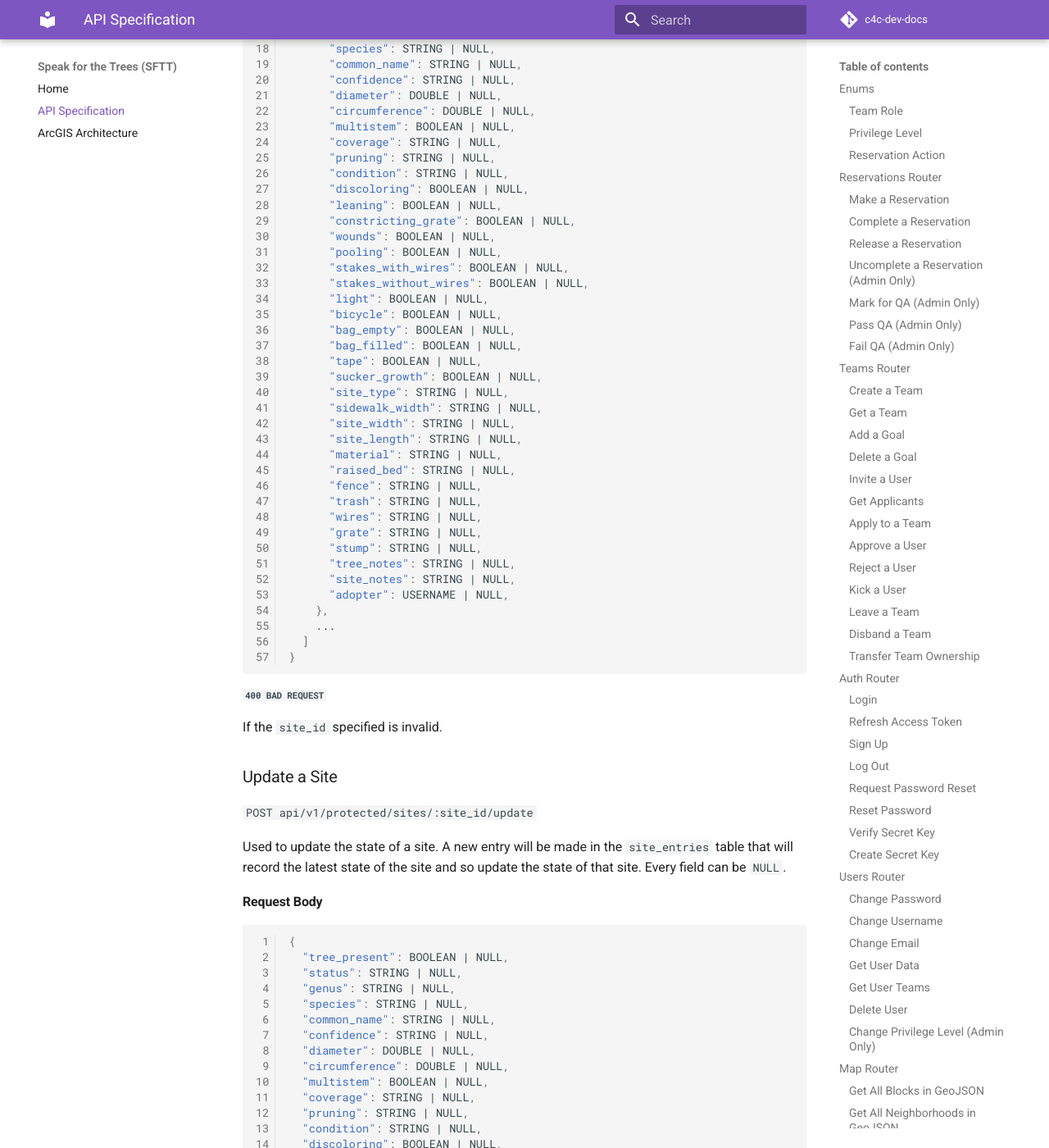
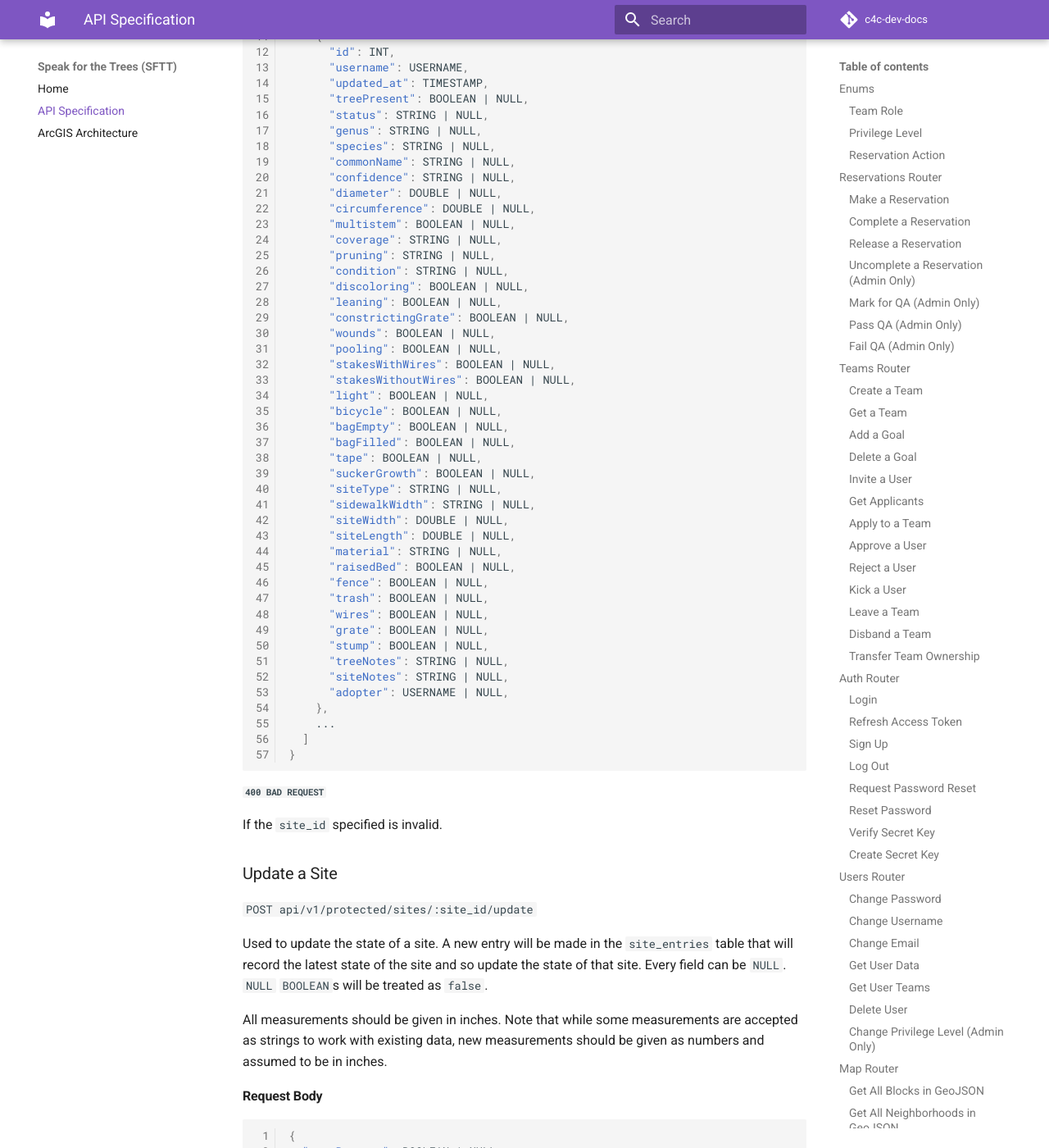
Before and after one commit to Code-4-Community/c4c-dev-docs, an MkDocs documentation site: the page built from docs/sftt/sftt-api-spec.md, in a window 1280 px wide and 1400 px high, scrolled down 38664 px. Shown: the whole window at 82% size. Built offline with MkDocs 1.6.1 and Material for MkDocs 9.7.7, drawn with Linux system fonts in a browser that asks for light colours; comment, search, counter and statistics services are not loaded; some of the changed text lies outside the part shown.

Commit message:
Fix site entry types and update naming convention

````diff
--- a/docs/sftt/sftt-api-spec.md
+++ b/docs/sftt/sftt-api-spec.md
@@ -1607,23 +1607,28 @@ The sites router is used to handle all the sites and create new ones. A site can
 `POST api/v1/protected/sites/create`
 
 Used to create a new site. Will create two entries in the database. One in the `sites` table to record the permanent information (location, address, block_id) and one in the `site_entries` table to record the state of the site (species, foliage, leaning, trash, etc.). Every field besides `block_id`, `lat`, `lng`, `city`, `zip` and `address` is allowed to be `NULL`.
-
-#### Request Body
-
-```json
-{
-    "block_id": INT,
+`NULL` `BOOLEAN`s will be treated as `false`.
+
+All measurements should be given in inches.
+Note that while some measurements are accepted as strings to work with existing data, new
+measurements should be given as numbers and assumed to be in inches.
+
+#### Request Body
+
+```json
+{
+    "blockId": INT,
     "lat": LONG,
     "lng": LONG,
     "city": STRING,
     "zip": STRING,
     "address": STRING,
-    "neighborhood_id": INT,
-    "tree_present": BOOLEAN | NULL,
+    "neighborhoodId": INT,
+    "treePresent": BOOLEAN | NULL,
     "status": STRING | NULL,
     "genus": STRING | NULL,
     "species": STRING | NULL,
-    "common_name": STRING | NULL,
+    "commonName": STRING | NULL,
     "confidence": STRING | NULL,
     "diameter": DOUBLE | NULL,
     "circumference": DOUBLE | NULL,
@@ -1633,30 +1638,30 @@ Used to create a new site. Will create two entries in the database. One in the `
     "condition": STRING | NULL,
     "discoloring": BOOLEAN | NULL,
     "leaning": BOOLEAN | NULL,
-    "constricting_grate": BOOLEAN | NULL,
+    "constrictingGrate": BOOLEAN | NULL,
     "wounds": BOOLEAN | NULL,
     "pooling": BOOLEAN | NULL,
-    "stakes_with_wires": BOOLEAN | NULL,
-    "stakes_without_wires": BOOLEAN | NULL,
+    "stakesWithWires": BOOLEAN | NULL,
+    "stakesWithoutWires": BOOLEAN | NULL,
     "light": BOOLEAN | NULL,
     "bicycle": BOOLEAN | NULL,
-    "bag_empty": BOOLEAN | NULL,
-    "bag_filled": BOOLEAN | NULL,
+    "bagEmpty": BOOLEAN | NULL,
+    "bagFilled": BOOLEAN | NULL,
     "tape": BOOLEAN | NULL,
-    "sucker_growth": BOOLEAN | NULL,
-    "site_type": STRING | NULL,
-    "sidewalk_width": STRING | NULL,
-    "site_width": STRING | NULL,
-    "site_length": STRING | NULL,
+    "suckerGrowth": BOOLEAN | NULL,
+    "siteType": STRING | NULL,
+    "sidewalkWidth": STRING | NULL,
+    "siteWidth": DOUBLE | NULL,
+    "siteLength": DOUBLE | NULL,
     "material": STRING | NULL,
-    "raised_bed": BOOLEAN | NULL,
-    "fence": STRING | NULL,
-    "trash": STRING | NULL,
-    "wires": STRING | NULL,
-    "grate": STRING | NULL,
-    "stump": STRING | NULL,
-    "tree_notes": STRING | NULL,
-    "site_notes": STRING | NULL
+    "raisedBed": BOOLEAN | NULL,
+    "fence": BOOLEAN | NULL,
+    "trash": BOOLEAN | NULL,
+    "wires": BOOLEAN | NULL,
+    "grate": BOOLEAN | NULL,
+    "stump": BOOLEAN | NULL,
+    "treeNotes": STRING | NULL,
+    "siteNotes": STRING | NULL
 }
 ```
 
@@ -1720,6 +1725,7 @@ If the request body is malformed.
 `GET api/v1/sites/:site_id`
 
 Returns all the info about a specific site. This includes all the entries linked to the site, in reverse chronological order (most recent first).
+Measurements are given in inches.
 
 #### Request Body
 
@@ -1744,11 +1750,11 @@ No request body.
       "id": INT,
       "username": USERNAME,
       "updated_at": TIMESTAMP,
-      "tree_present": BOOLEAN | NULL,
+      "treePresent": BOOLEAN | NULL,
       "status": STRING | NULL,
       "genus": STRING | NULL,
       "species": STRING | NULL,
-      "common_name": STRING | NULL,
+      "commonName": STRING | NULL,
       "confidence": STRING | NULL,
       "diameter": DOUBLE | NULL,
       "circumference": DOUBLE | NULL,
@@ -1758,30 +1764,30 @@ No request body.
       "condition": STRING | NULL,
       "discoloring": BOOLEAN | NULL,
       "leaning": BOOLEAN | NULL,
-      "constricting_grate": BOOLEAN | NULL,
+      "constrictingGrate": BOOLEAN | NULL,
       "wounds": BOOLEAN | NULL,
       "pooling": BOOLEAN | NULL,
-      "stakes_with_wires": BOOLEAN | NULL,
-      "stakes_without_wires": BOOLEAN | NULL,
+      "stakesWithWires": BOOLEAN | NULL,
+      "stakesWithoutWires": BOOLEAN | NULL,
       "light": BOOLEAN | NULL,
       "bicycle": BOOLEAN | NULL,
-      "bag_empty": BOOLEAN | NULL,
-      "bag_filled": BOOLEAN | NULL,
+      "bagEmpty": BOOLEAN | NULL,
+      "bagFilled": BOOLEAN | NULL,
       "tape": BOOLEAN | NULL,
-      "sucker_growth": BOOLEAN | NULL,
-      "site_type": STRING | NULL,
-      "sidewalk_width": STRING | NULL,
-      "site_width": STRING | NULL,
-      "site_length": STRING | NULL,
+      "suckerGrowth": BOOLEAN | NULL,
+      "siteType": STRING | NULL,
+      "sidewalkWidth": STRING | NULL,
+      "siteWidth": DOUBLE | NULL,
+      "siteLength": DOUBLE | NULL,
       "material": STRING | NULL,
-      "raised_bed": STRING | NULL,
-      "fence": STRING | NULL,
-      "trash": STRING | NULL,
-      "wires": STRING | NULL,
-      "grate": STRING | NULL,
-      "stump": STRING | NULL,
-      "tree_notes": STRING | NULL,
-      "site_notes": STRING | NULL,
+      "raisedBed": BOOLEAN | NULL,
+      "fence": BOOLEAN | NULL,
+      "trash": BOOLEAN | NULL,
+      "wires": BOOLEAN | NULL,
+      "grate": BOOLEAN | NULL,
+      "stump": BOOLEAN | NULL,
+      "treeNotes": STRING | NULL,
+      "siteNotes": STRING | NULL,
       "adopter": USERNAME | NULL,
     },
     ...
@@ -1797,17 +1803,23 @@ If the `site_id` specified is invalid.
 
 `POST api/v1/protected/sites/:site_id/update`
 
-Used to update the state of a site. A new entry will be made in the `site_entries` table that will record the latest state of the site and so update the state of that site. Every field can be `NULL`.
-
-#### Request Body
-
-```json
-{
-  "tree_present": BOOLEAN | NULL,
+Used to update the state of a site. A new entry will be made in the `site_entries` table that will
+record the latest state of the site and so update the state of that site. Every field can be `NULL`.
+`NULL` `BOOLEAN`s will be treated as `false`.
+
+All measurements should be given in inches.
+Note that while some measurements are accepted as strings to work with existing data, new
+measurements should be given as numbers and assumed to be in inches.
+
+#### Request Body
+
+```json
+{
+  "treePresent": BOOLEAN | NULL,
   "status": STRING | NULL,
   "genus": STRING | NULL,
   "species": STRING | NULL,
-  "common_name": STRING | NULL,
+  "commonName": STRING | NULL,
   "confidence": STRING | NULL,
   "diameter": DOUBLE | NULL,
   "circumference": DOUBLE | NULL,
@@ -1817,30 +1829,30 @@ Used to update the state of a site. A new entry will be made in the `site_entrie
   "condition": STRING | NULL,
   "discoloring": BOOLEAN | NULL,
   "leaning": BOOLEAN | NULL,
-  "constricting_grate": BOOLEAN | NULL,
+  "constrictingGrate": BOOLEAN | NULL,
   "wounds": BOOLEAN | NULL,
   "pooling": BOOLEAN | NULL,
-  "stakes_with_wires": BOOLEAN | NULL,
-  "stakes_without_wires": BOOLEAN | NULL,
+  "stakesWithWires": BOOLEAN | NULL,
+  "stakesWithoutWires": BOOLEAN | NULL,
   "light": BOOLEAN | NULL,
   "bicycle": BOOLEAN | NULL,
-  "bag_empty": BOOLEAN | NULL,
-  "bag_filled": BOOLEAN | NULL,
+  "bagEmpty": BOOLEAN | NULL,
+  "bagFilled": BOOLEAN | NULL,
   "tape": BOOLEAN | NULL,
-  "sucker_growth": BOOLEAN | NULL,
-  "site_type": STRING | NULL,
-  "sidewalk_width": STRING | NULL,
-  "site_width": STRING | NULL,
-  "site_length": STRING | NULL,
+  "suckerGrowth": BOOLEAN | NULL,
+  "siteType": STRING | NULL,
+  "sidewalkWidth": STRING | NULL,
+  "siteWidth": DOUBLE | NULL,
+  "siteLength": DOUBLE | NULL,
   "material": STRING | NULL,
-  "raised_bed": BOOLEAN | NULL,
-  "fence": STRING | NULL,
-  "trash": STRING | NULL,
-  "wires": STRING | NULL,
-  "grate": STRING | NULL,
-  "stump": STRING | NULL,
-  "tree_notes": STRING | NULL,
-  "site_notes": STRING | NULL
+  "raisedBed": BOOLEAN | NULL,
+  "fence": BOOLEAN | NULL,
+  "trash": BOOLEAN | NULL,
+  "wires": BOOLEAN | NULL,
+  "grate": BOOLEAN | NULL,
+  "stump": BOOLEAN | NULL,
+  "treeNotes": STRING | NULL,
+  "siteNotes": STRING | NULL
 }
 ```
 
````
